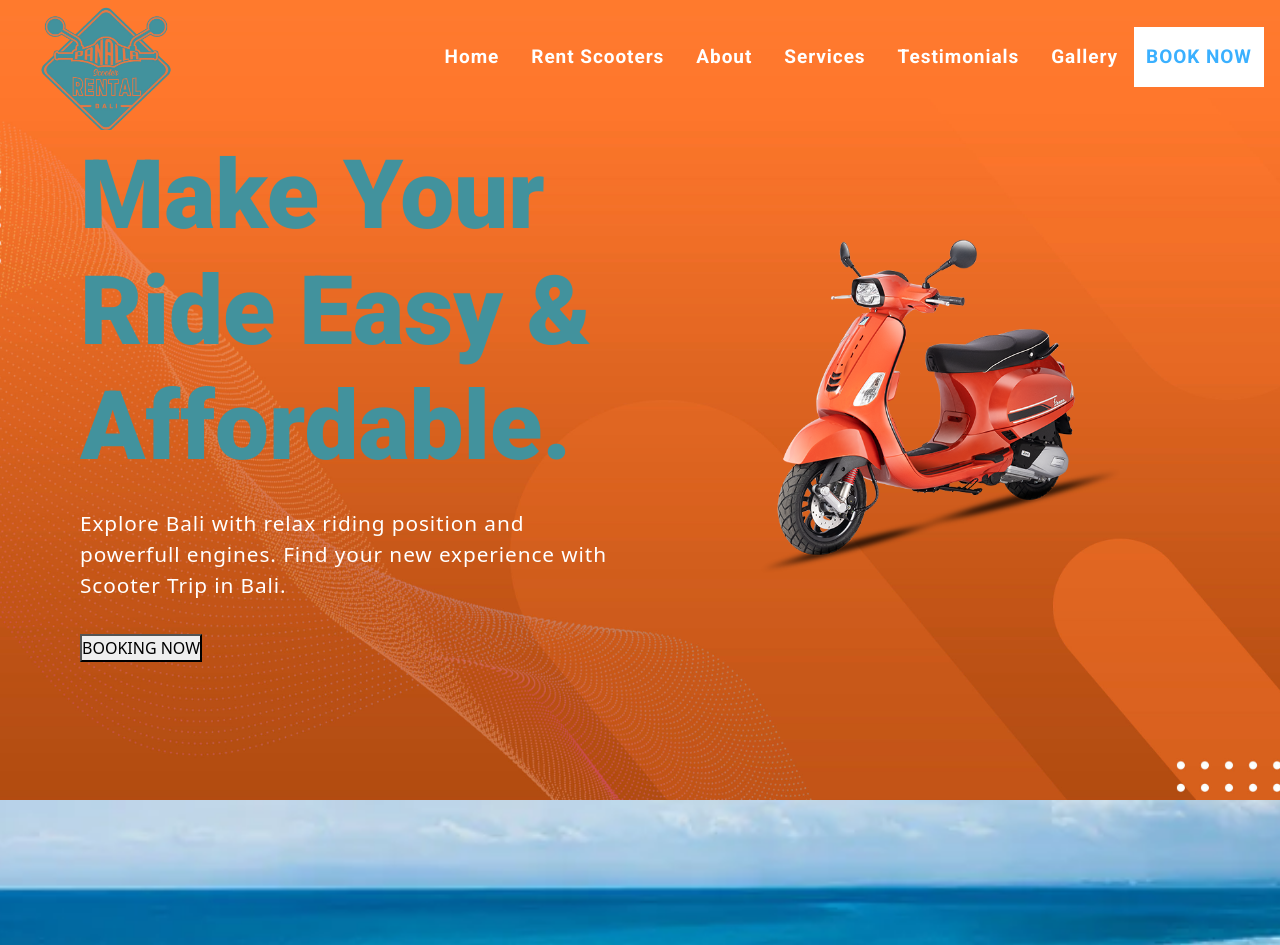
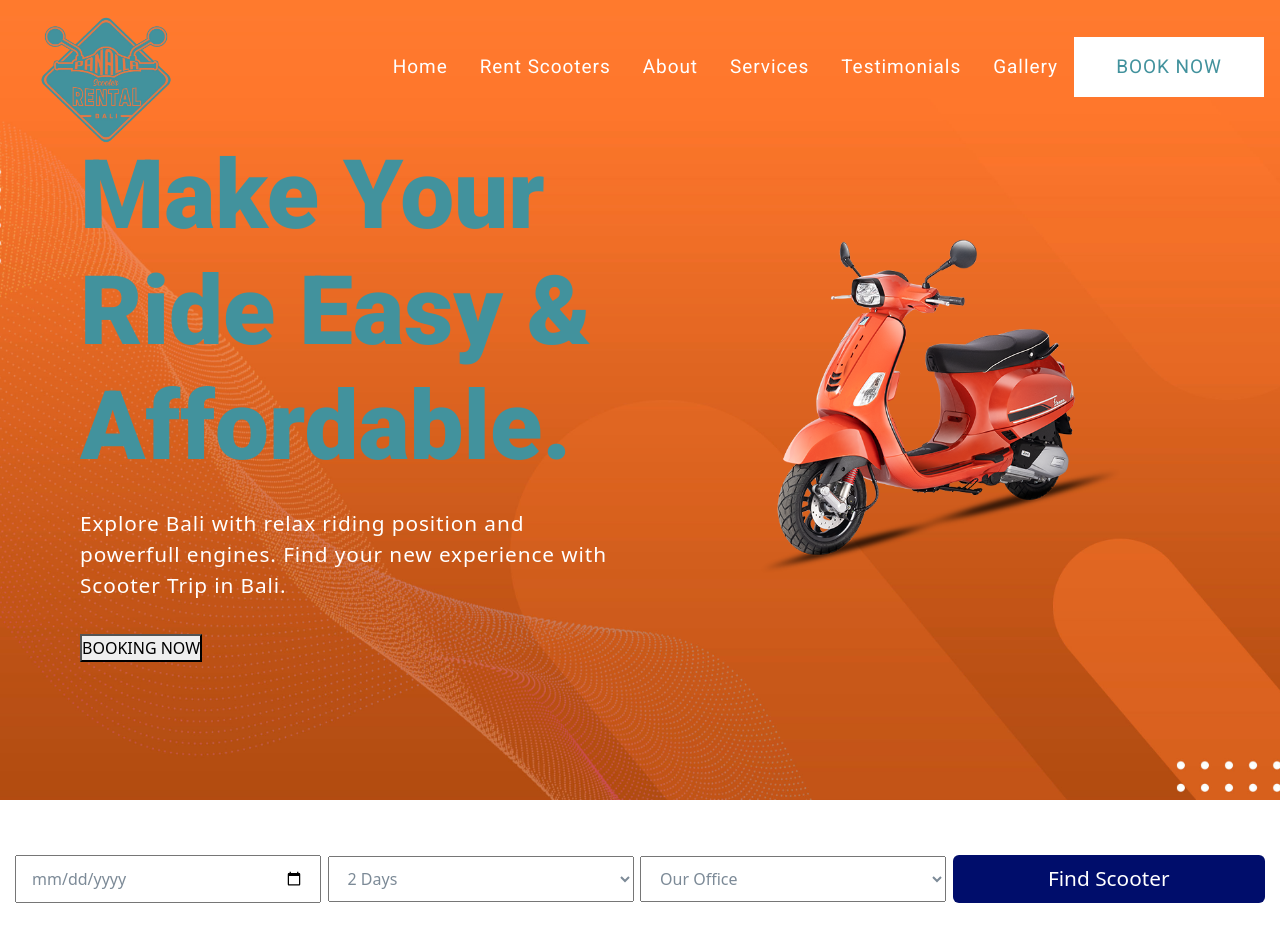
Before and after one commit to Tobykesuma/panalla_scooter_web, a React (Create React App) app: page / in a window 1280 px wide. Shown: the top 945 px of the page. Built offline with nearby package versions, Linux system fonts and the light colour scheme; a web font is replaced by a local one.

Commit message:
fix scooter form

```diff
--- a/package.json
+++ b/package.json
@@ -8,6 +8,7 @@
     "@testing-library/user-event": "^13.5.0",
     "bootstrap": "^5.2.0",
     "react": "^18.2.0",
+    "react-datepicker": "^4.8.0",
     "react-dom": "^18.2.0",
     "react-icons": "^4.4.0",
     "react-router-dom": "^6.3.0",
--- a/src/App.js
+++ b/src/App.js
@@ -12,6 +12,7 @@ import ScooterRent from './components/ScooterItem/ScooterRent';
 import FormBookingHome from './components/FindFormScooter/FormBookingHome';
 import { Link } from 'react-router-dom';
 import Hero from './components/Hero/Hero';
+import FindScooterForm from './components/FindScooterForm/FindScooterForm';
 
 
 function App() {
@@ -52,6 +53,7 @@ function App() {
         <ScrollTop />
         <Navbar />
         <Hero />
+        <FindScooterForm />
         <About />
 
         <Gallery />
--- a/src/components/FindScooterForm/FindScooterForm.jsx
+++ b/src/components/FindScooterForm/FindScooterForm.jsx
@@ -1,4 +1,4 @@
-import React from 'react'
+import React, { useState } from 'react'
 import './FindScooterForm.css'
 import {
     Form,
@@ -6,6 +6,7 @@ import {
 } from 'reactstrap';
 
 const FindScooterForm = () => {
+
   return (
     <Form className='scooter__form'>
         <div className='form__scooter__rent d-flex align-items-center justify-content-center'>
@@ -23,12 +24,12 @@ const FindScooterForm = () => {
             </FormGroup> */}
 
             <FormGroup className='select__group'>
-                <input type='date' placeholder='Date' required />
+                <input type='date'  name='date-selected'   placeholder='Date' required />
             </FormGroup>
 
             <FormGroup className='select__group'>
 
-                <select>
+                <select name='duration'>
                 <option value='selected'>2 Days</option>
                 <option value='3days'>3 Days</option>
                 <option value='4days'>4 Days</option>
@@ -45,7 +46,7 @@ const FindScooterForm = () => {
             {/* <div className='pickedup__group'>
             <h5>Pickup Location</h5> */}
             <FormGroup className='select__group'>
-                <select>
+                <select name='pickup'>
                     <option value='selected'>Our Office</option>
                     <option value='location__send'>Send to my location</option>
                 </select>
@@ -61,7 +62,7 @@ const FindScooterForm = () => {
 
             <FormGroup className='select__group'>
                 <button className='btn find__scooter-btn'>
-                    <a href='' className='link__form__scooter'>
+                    <a href='https://wa.me/6281338847814?text=Hello Panalla Scooter Bali, Rent Request: Date:%date-selected% Duration: %duration% Pickup: %pickup%' className='link__form__scooter'>
                     Find Scooter
                     </a>
                 </button>
--- a/src/components/Hero/Hero.css
+++ b/src/components/Hero/Hero.css
@@ -13,6 +13,7 @@
     width: 100%;
     max-width: 100%;
     min-height: 100vh;
+    background-attachment: fixed;
 }
 /*
 .app__hero-container {
@@ -96,8 +97,7 @@
     }
 
     .app__hero-left h1 {
-        padding-top: 6rem;
-        color: var(--main-color);
+        padding-top: 8rem;
         font-size: 2rem;
         font-family: var(--font-alt);
         font-weight: 800;
--- a/src/components/Navbar/Navbar.css
+++ b/src/components/Navbar/Navbar.css
@@ -1,6 +1,6 @@
 .app__header {
     position: fixed;
-    height: 130px;
+    height: 150px;
     width: 100%;
     top: 0;
     left: 0;
@@ -12,8 +12,11 @@
 
 .app__header-bg {
     /* background-color: rgba(0,0,0,.9); */
-    background-color: var(--main-color);
+    background-color: rgba(231, 120, 67, 0.75);
+    backdrop-filter: blur(20px) saturate(180%);
 }
+
+
 
 .app__header .app__navbar {
     display: flex;
@@ -26,14 +29,14 @@
 }
 
 .app__header .app__navbar__logo img {
-    width: 180px;
+    width: 180px !important;
     height: auto;
 }
 
 .app__header .nav-menu a {
     color: var(--color-white);
     font-family: var(--font-alt);
-    font-weight: 600;
+    font-weight: 400;
     letter-spacing: 0.05em;
     list-style: none;
     font-size: 19px;
@@ -66,6 +69,8 @@
     padding-bottom: 12px;
     /* border-bottom: 2px solid var(--main-color); */
     color: var(--main-black);
+
+
 }
 
 .hamburger {
@@ -79,11 +84,11 @@
     font-weight: 700;
     font-family: var(--font-alt);
     transition: all .3s;
-    width: 130px;
+    width: 190px;
 }
 
 .nav-menu .button__booking a {
-    color: var(--color-blue);
+    color: var(--secondary-color);
 }
 
 .nav-menu .button__booking a:hover {
@@ -91,7 +96,8 @@
 }
 
 .nav-menu .button__booking:hover {
-    background-color: var(--color-black);
+    background-color: var(--secondary-color);
+
 }
 
 
@@ -114,7 +120,7 @@
     .nav-menu {
         position: fixed;
         left: -100%;
-        top: 130px;
+        top: 150px;
         flex-direction: column;
         background-color: var(--main-color);
         width: 100%;
@@ -134,7 +140,7 @@
     }
 
     .app__header .app__navbar img {
-        width: 175px;
+        width: 195px;
     }
 
     .nav-menu .button__booking {
@@ -162,4 +168,8 @@
     .nav-items {
         margin: 0.5rem;
     }
+
+    /* .app__header .app__navbar__logo img {
+        width: 135px;
+    } */
 }
```
Also changed, not shown: src/components/Navbar/Navbar.jsx (line endings or trailing spaces), 1 other file (tests, documents, lock files or other folders).
